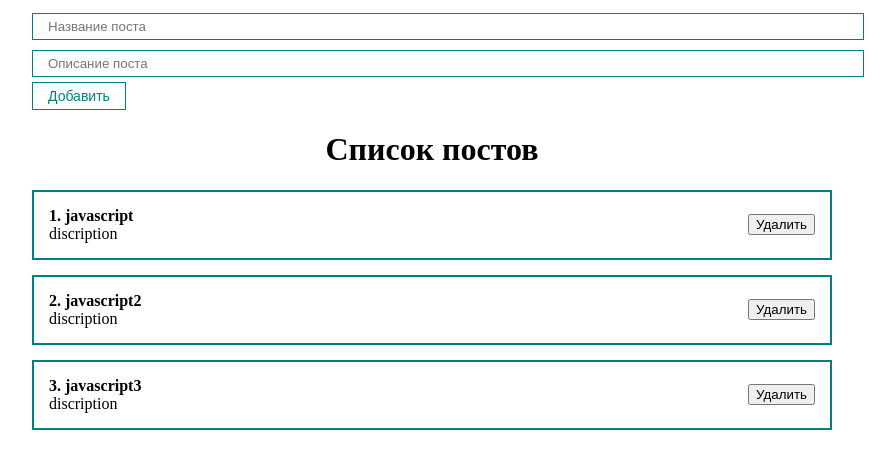
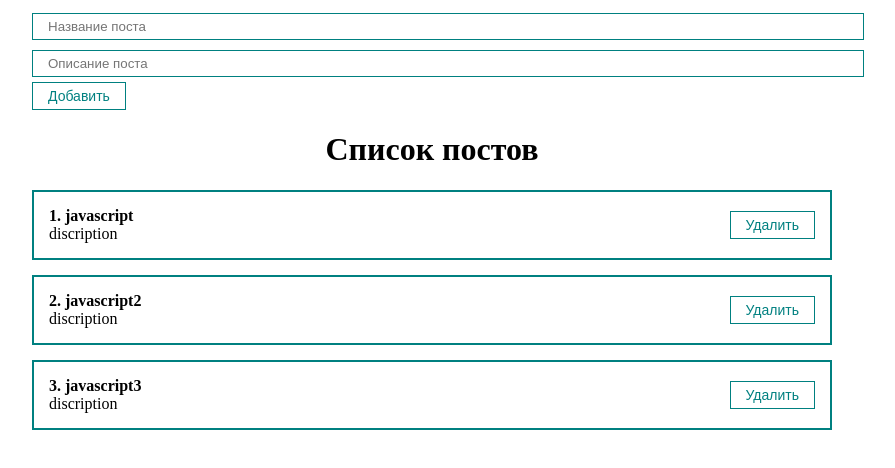
Before and after one commit to AnnieSkywalker/react-start, a React (Create React App) app: page / in a window 1280 px wide. Shown: the top 468 px of the page, without its empty margins (208-1103 px from the left). Built offline with nearby package versions, Linux system fonts and the light colour scheme.

Commit message:
реализовано удаление поста

```diff
--- a/src/App.js
+++ b/src/App.js
@@ -15,15 +15,17 @@
 
   const createPost = (newPost) => {
     setPosts([...posts, newPost])
+  }
 
+  const removePost = (post) => {
+    setPosts(posts.filter(p => p.id !== post.id))
   }
 
 
   return (
     <div className="App">
       <PostForm create={createPost}></PostForm>
-
-      <PostList posts={posts} title='Список постов'/>
+      <PostList remove={removePost} posts={posts} title='Список постов'/>
 
     </div>
   );
--- a/src/components/PostItem.jsx
+++ b/src/components/PostItem.jsx
@@ -1,4 +1,5 @@
-import React from "react";
+import MyButton from "./UI/button/MyButton";
+
 
 const PostItem = function (props) {
 
@@ -12,7 +13,7 @@
         </div>
       </div>
       <div className="post__btn">
-        <button>Удалить</button>
+        <MyButton onClick = {() => props.remove(props.post)}>Удалить</MyButton>
       </div>
 
 
--- a/src/components/PostList.jsx
+++ b/src/components/PostList.jsx
@@ -1,14 +1,14 @@
 import React from "react";
 import PostItem from "./PostItem";
 
-const PostList = function ({posts, title}) {
+const PostList = function ({posts, title, remove}) {
 
   return(
     <div>
       <h1 style={{textAlign: 'center'}}>{title}</h1>
 
       {posts.map((post, index) =>
-        <PostItem number={index + 1} post={post} key={post.id}/>
+        <PostItem remove={remove} number={index + 1} post={post} key={post.id}/>
       )}
 
 
```
